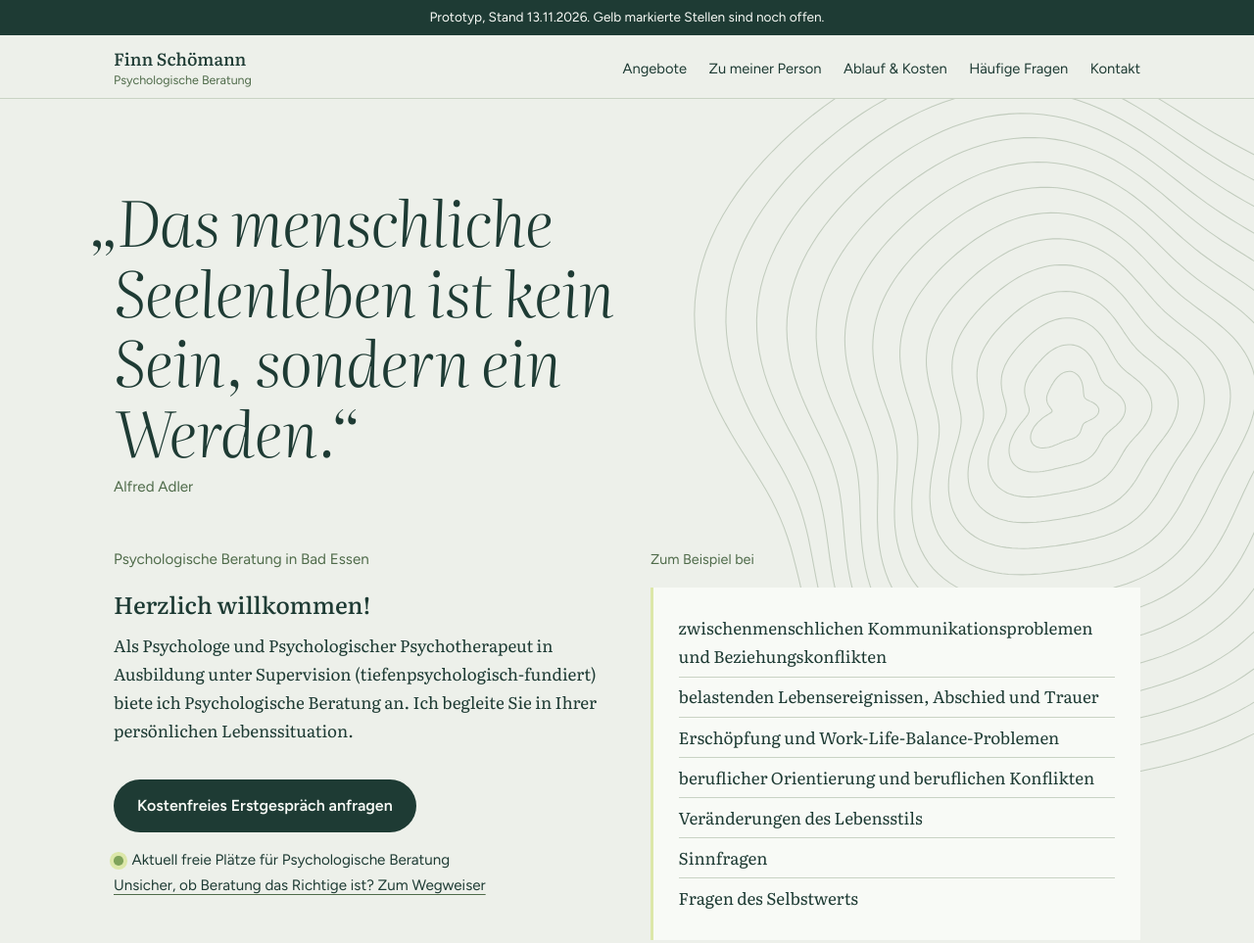
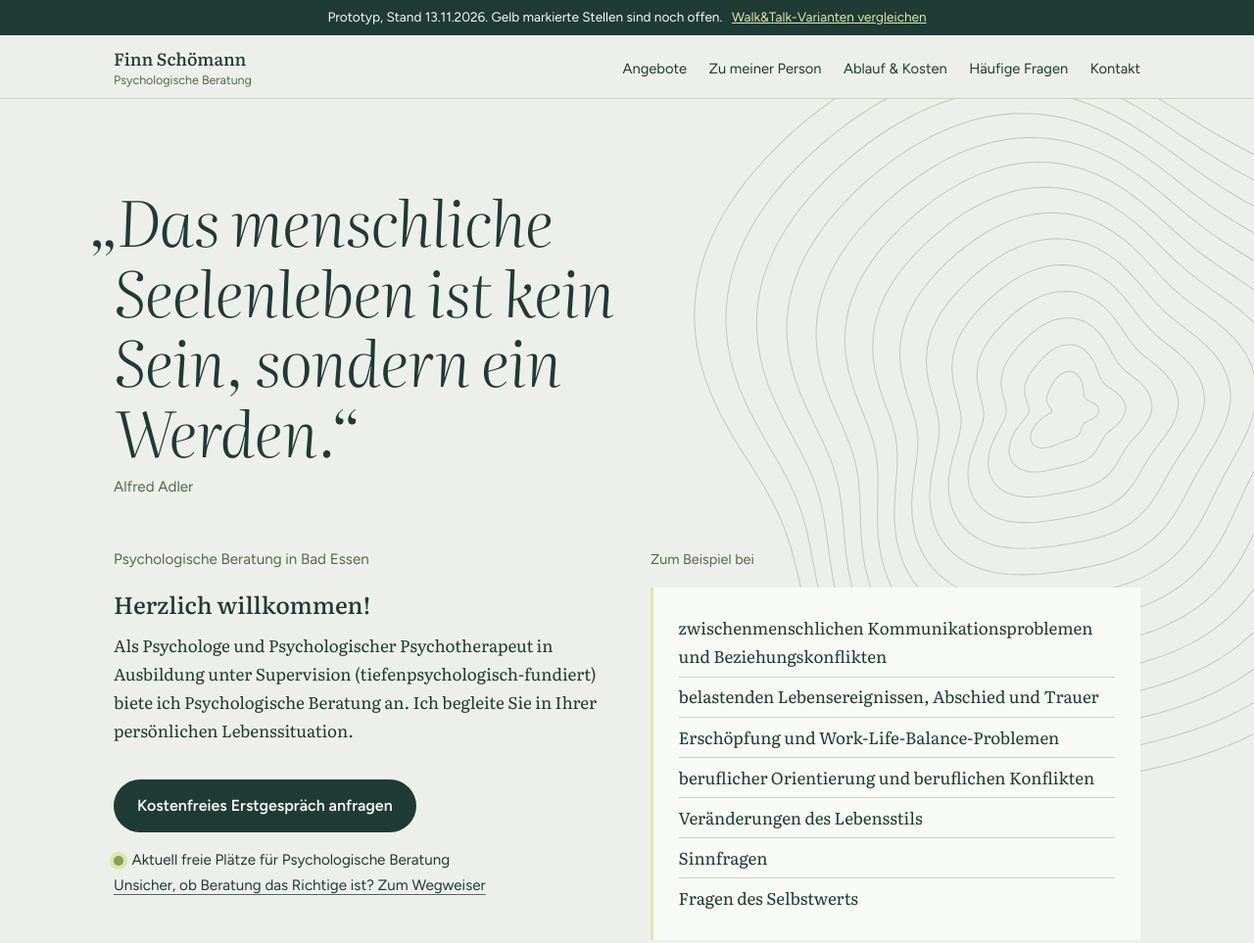
Before and after one commit to MarieKastning/finn-schoemann-beratung, a plain HTML site: page index.html in a window 1280 px wide. Shown: the top 963 px of the page at 98% size. Drawn offline with Linux system fonts and the light colour scheme.

Commit message:
Temporärer Link zur Variantenseite
Co-Authored-By: Claude Opus 5.5 <noreply@anthropic.com>

```diff
--- a/index.html
+++ b/index.html
@@ -50,6 +50,7 @@
     background: var(--tanne); color: var(--papier);
     font-family: var(--sans); font-size: .85rem; text-align: center; padding: .4rem 1rem;
   }
+  .proto a { color: var(--lichtung); margin-left: .4rem; }
   mark.todo {
     background: #F3E3B5; color: var(--tanne); padding: 0 .2em; border-radius: 2px;
     border-bottom: 1px dashed var(--rinde);
@@ -287,7 +288,7 @@
 </head>
 <body>
 
-<div class="proto">Prototyp, Stand 13.11.2026. Gelb markierte Stellen sind noch offen.</div>
+<div class="proto">Prototyp, Stand 13.11.2026. Gelb markierte Stellen sind noch offen. <a href="walk-varianten.html">Walk&amp;Talk-Varianten vergleichen</a><!-- TEMP: Link später entfernen --></div>
 
 <header class="top">
   <div class="wrap">
@@ -445,7 +446,7 @@
             <li><h5>Wetter und Kleidung</h5>Leichter Regen ist meist kein Problem. Bei extremem Wetter finden wir gemeinsam eine Alternative. Bequeme Schuhe und wetterfeste Kleidung genügen.</li>
             <li><h5>Vertraulichkeit unterwegs</h5>Wir gehen auf ruhigen Wegen. Kommt uns jemand entgegen, sprechen wir leiser oder halten kurz inne. Treffen Sie Bekannte, entscheiden Sie, wie Sie mich vorstellen.</li>
           </ul>
-          <p class="cards-note"><mark class="todo">Vorschlag, von Finn zu bestätigen.</mark></p>
+          <p class="cards-note"><mark class="todo">Vorschlag, von Finn zu bestätigen.</mark> <mark class="todo"><a href="walk-varianten.html">Andere Animations-Varianten ansehen</a></mark><!-- TEMP: Link später entfernen --></p>
         </div>
       </article>
     </div>
```
